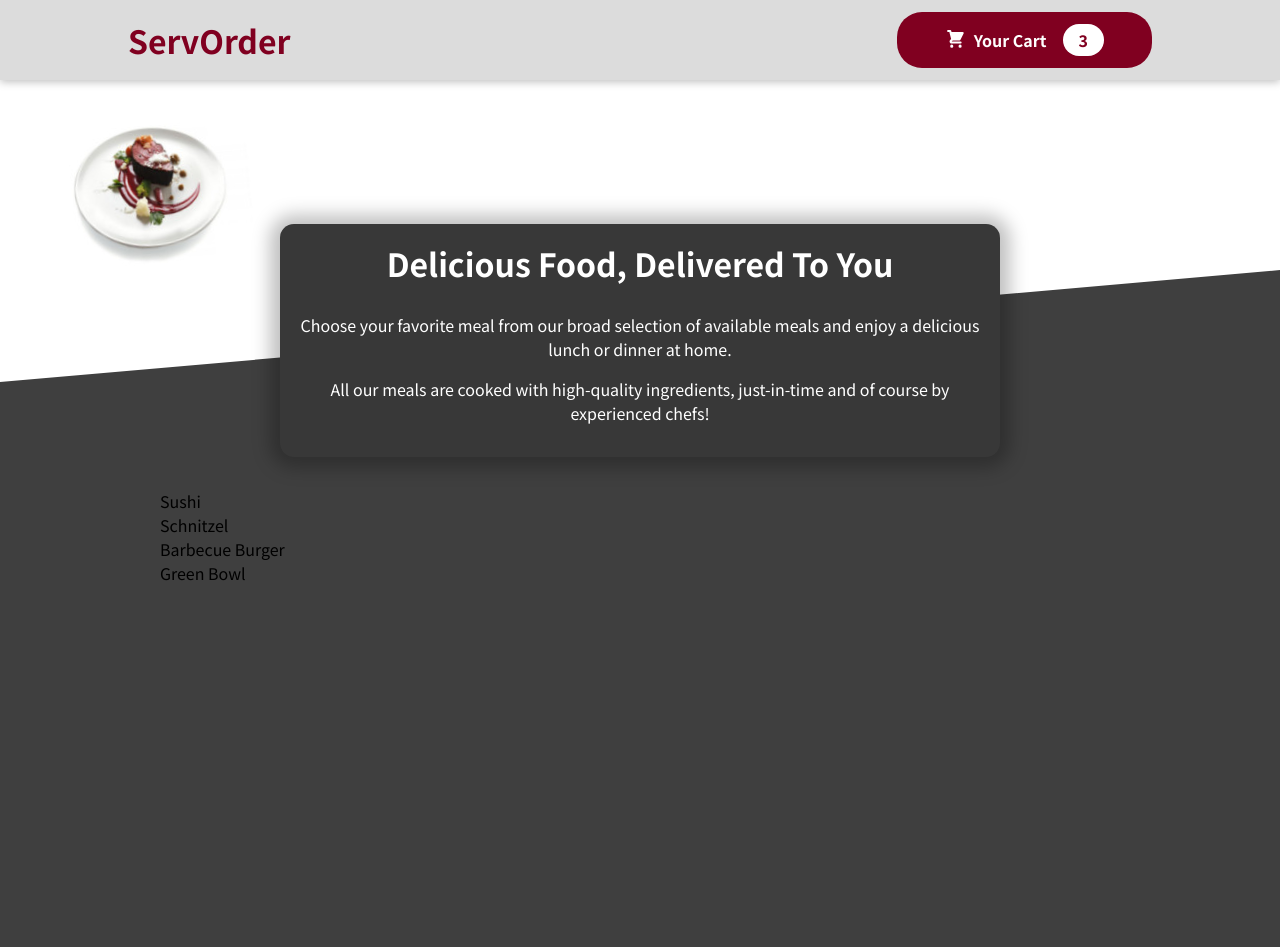
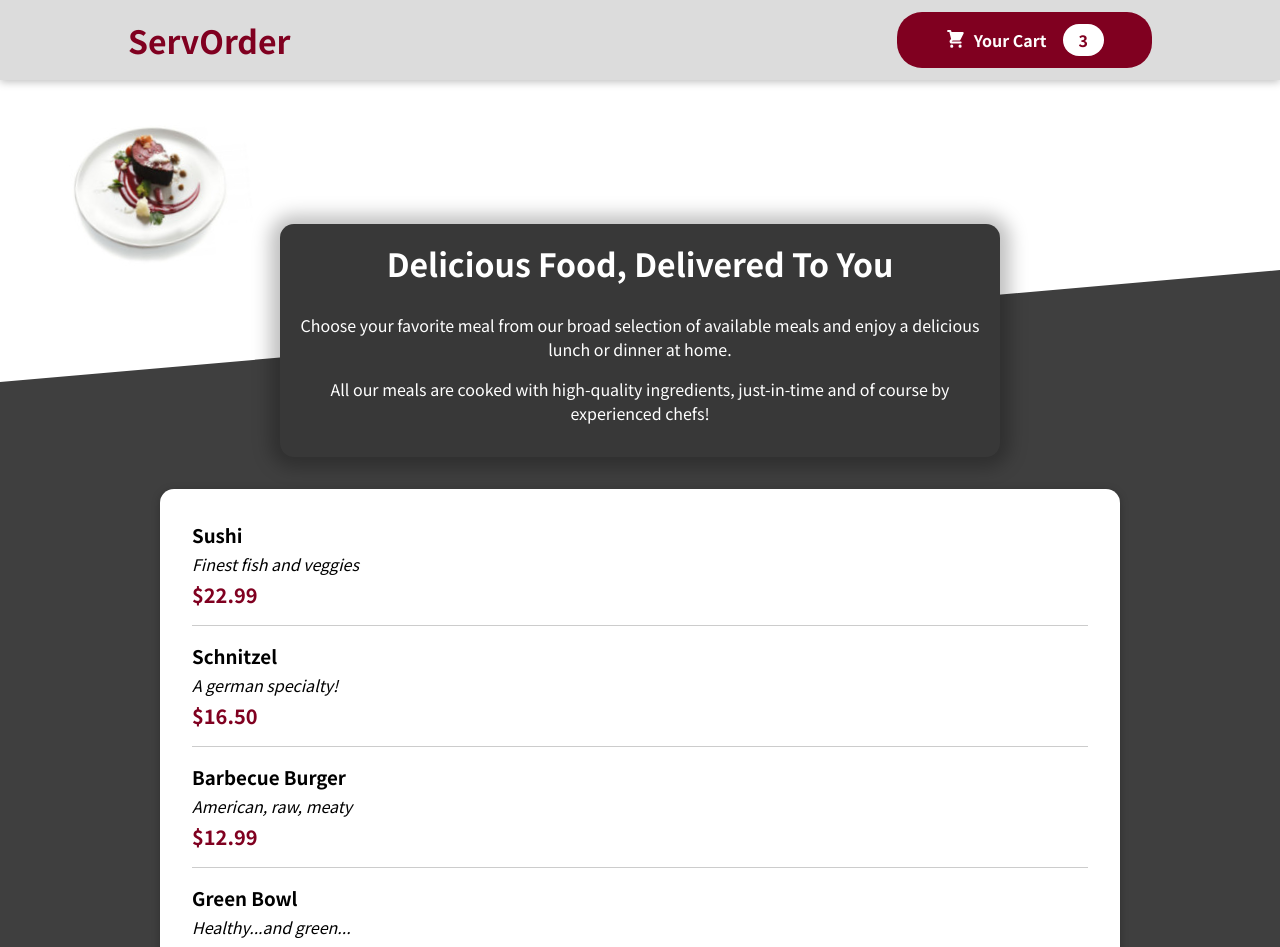
Before and after one commit to servosdesign/serv-order, a React (Create React App) app: page / in a window 1280 px wide. Shown: the top 947 px of the page. Before the commit the page ends 800 px from the top, so only its background shows below. Built offline with nearby package versions, Linux system fonts and the light colour scheme.

Commit message:
meal-item component display and styling

```diff
--- /dev/null
+++ b/src/components/card/card.component.jsx
@@ -0,0 +1,9 @@
+import { StyledCard } from "./card.styles";
+
+const Card = props => {
+  return (
+    <StyledCard>{props.children}</StyledCard>
+  );
+};
+
+export default Card;
--- /dev/null
+++ b/src/components/card/card.styles.jsx
@@ -0,0 +1,8 @@
+import styled from 'styled-components';
+
+export const StyledCard = styled.div`
+  padding: 1rem;
+  box-shadow: 0 2px 8px rgba(0, 0, 0, 0.25);
+  border-radius: 14px;
+  background-color: white;
+`;
--- a/src/components/meals-available/meals-available.component.jsx
+++ b/src/components/meals-available/meals-available.component.jsx
@@ -1,3 +1,6 @@
+import Card from '../card/card.component';
+import MealItem from '../meals/meal-item/meal-item.component';
+
 import { StyledDiv } from './meals-available.styles';
 
 const DUMMY_MEALS = [
@@ -28,11 +31,20 @@ const DUMMY_MEALS = [
 ];
 
 const MealsAvailable = () => {
-  const mealsList = DUMMY_MEALS.map(meal => <li>{meal.name}</li>);
+  const mealsList = DUMMY_MEALS.map(meal => (
+    <MealItem
+      key={meal.id}
+      name={meal.name}
+      description={meal.description}
+      price={meal.price}
+   />
+  ));
 
   return (
     <StyledDiv>
-      <ul>{mealsList}</ul>
+      <Card>
+        <ul>{mealsList}</ul>
+      </Card>
     </StyledDiv>
   );
 };
--- /dev/null
+++ b/src/components/meals/meal-item/meal-item.component.jsx
@@ -0,0 +1,20 @@
+import { StyledLi, StyledDescription, StyledPrice } from './meal-item.styles';
+
+const MealItem = props => {
+  const price = `$${props.price.toFixed(2)}`;
+
+  return (
+    <StyledLi>
+      <div>
+        <h3>{props.name}</h3>
+        <StyledDescription>{props.description}</StyledDescription>
+        <StyledPrice>{price}</StyledPrice>
+      </div>
+      <div>
+
+      </div>
+    </StyledLi>
+  );
+};
+
+export default MealItem;
--- /dev/null
+++ b/src/components/meals/meal-item/meal-item.styles.jsx
@@ -0,0 +1,24 @@
+import styled from 'styled-components';
+
+export const StyledLi = styled.li`
+  display: flex;
+  justify-content: space-between;
+  margin: 1rem;
+  padding-bottom: 1rem;
+  border-bottom: 1px solid #ccc;
+
+  & h3 {
+    margin: 0 0 0.25rem 0;
+  }
+`;
+
+export const StyledDescription = styled.div`
+  font-style: italic;
+`;
+
+export const StyledPrice = styled.div`
+  margin-top: 0.25rem;
+  font-weight: bold;
+  color: #800020;
+  font-size: 1.25rem;
+`;
```
Also changed, not shown: src/components/meals/meal-item/meal-item-form.component.jsx (added).
